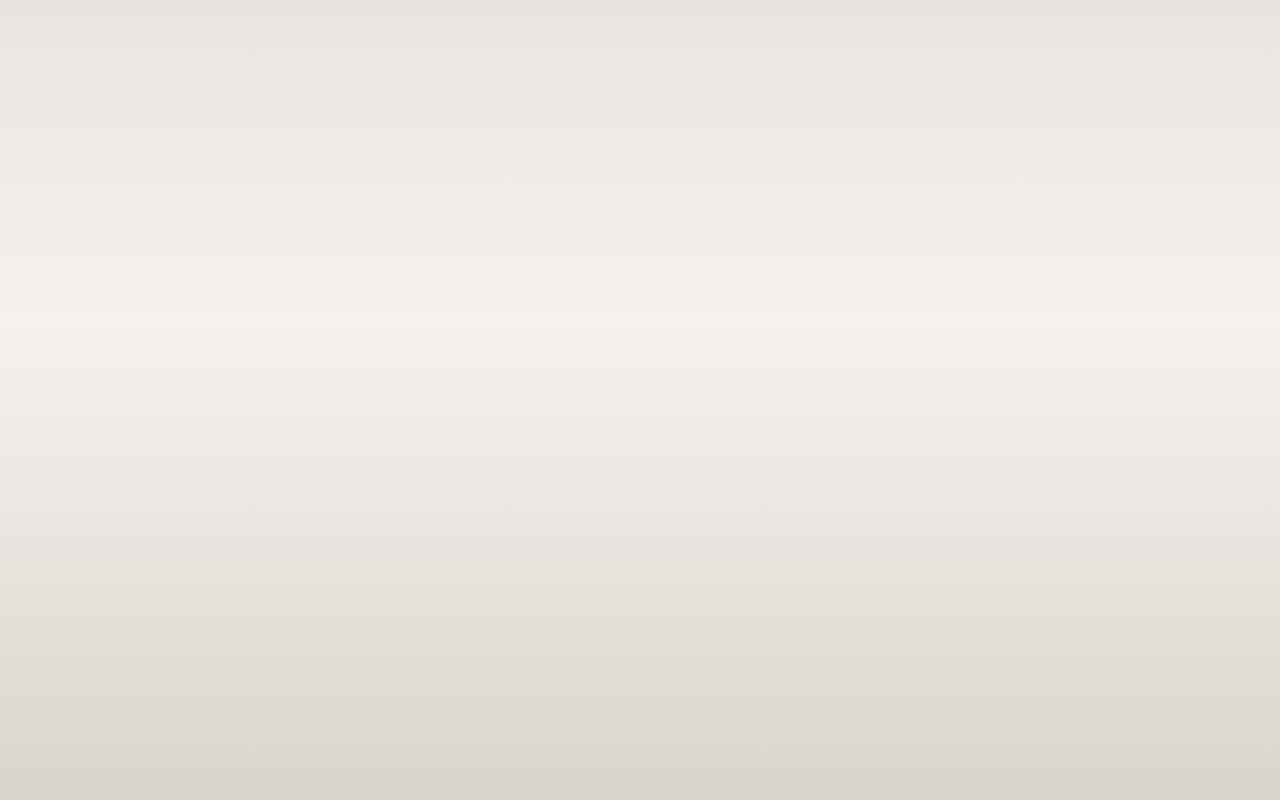
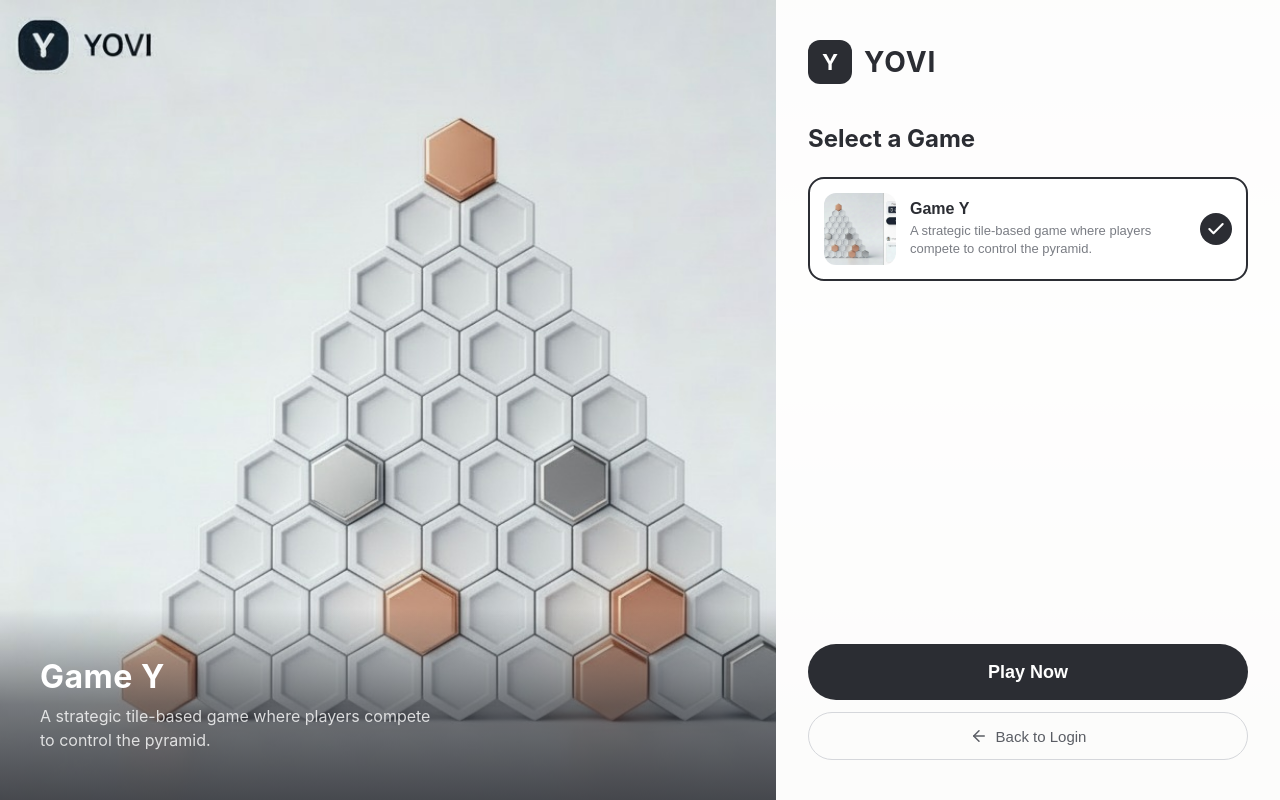
Before and after one commit to Arquisoft/yovi_en2b, a React app in the folder webapp/: page /gameSelection in a window 1280 px wide. Before the commit this address had no page. Built offline with nearby package versions, Linux system fonts and the light colour scheme; the HTML template or start-up script is replaced by a standard one.

Commit message:
Added a game selection screen

```diff
--- a/webapp/src/App.tsx
+++ b/webapp/src/App.tsx
@@ -14,13 +14,15 @@ import { Routes, Route } from "react-router-dom";
 import LoginPage from "./pages/LoginPage";
 import GamePage from "./pages/GamePage";
 import RegisterScreen from "./components/RegisterForm";
+import GameSelectionScreen from "./components/GameSelectionScreen";
 
 function App() {
   return (
     <Routes>
       <Route path="/" element={<LoginPage />} />
       <Route path="/register" element={<RegisterScreen />} />
-      <Route path="/game" element={<GamePage />} />
+      <Route path="/gamey" element={<GamePage />} />
+      <Route path="/gameSelection" element={<GameSelectionScreen/>}/>
     </Routes>
   );
 }
--- /dev/null
+++ b/webapp/src/components/GameSelectionScreen.tsx
@@ -0,0 +1,138 @@
+"use client";
+
+import { useNavigate } from "react-router-dom";
+import { useState } from "react";
+import "../style/GameSelectionScreen.css";
+
+interface Game {
+    id: string;
+    name: string;
+    description: string;
+    imageURL: string;
+}
+
+interface GameSelectionScreenProps{
+    onSelectGame?: (gameId: string) => void; //función que redirige al juego elegido
+    onBack?: () => void; //vuelve al login (en principio)
+}
+
+const games: Game[] = [
+    {
+        id: "gamey",
+        name: "Game Y",
+        description:"A strategic tile-based game where players compete to control the pyramid.",
+        imageURL: "/GameY-Image.jpeg",
+    }
+]; //TODO -> no hardcodear la lista de juegos estaría bien
+
+const gameRoutes: Record<string, string> = {
+  gamey: "/gamey",
+
+};
+
+export default function GameSelectionScreen( {onSelectGame, onBack} : GameSelectionScreenProps){
+
+const [selectedGame, setSelectedGame] = useState<Game>(games[0]);
+const navigate = useNavigate();
+
+const handleGameClick = (game: Game) => {
+    setSelectedGame(game);
+};
+
+const handlePlayClick = () => {
+    onSelectGame?.(selectedGame.id);
+    const route = gameRoutes[selectedGame.id] ?? "/gameSelection";
+    navigate(route);
+};
+
+  const handleBack = () => {
+    onBack?.();
+    navigate("/"); // vuelve al login
+  };
+
+return (
+    <div className="selection-screen">
+      {/* Imagen del juego seleccionado */}
+      <div className="selection-preview">
+        <img
+          src={selectedGame.imageURL}
+          alt={selectedGame.name}
+          className="selection-preview-image"
+        />
+        <div className="selection-preview-overlay">
+          <h2 className="selection-preview-title">{selectedGame.name}</h2>
+          <p className="selection-preview-description">{selectedGame.description}</p>
+        </div>
+      </div>
+
+      <div className="selection-sidebar">
+        {/* Logo YOVI */}
+        <div className="selection-logo">
+          <div className="selection-logo-icon" aria-hidden="true">
+            <span>Y</span>
+          </div>
+          <span className="selection-logo-text">YOVI</span>
+        </div>
+
+        <h1 className="selection-title">Select a Game</h1>
+
+        {/* Lista con todos los juegos */}
+        <div className="selection-list">
+          {games.map((game) => ( /*itero sobre la lista de juegos y creo un boton por cada uno*/
+            <button
+                key={game.id} className={`selection-game-card ${selectedGame.id === game.id ? "selection-game-card--active" : ""}`}
+                onClick={() => handleGameClick(game)}
+                aria-pressed={selectedGame.id === game.id}
+            > {/*Al boton le meto imagen nombre descripcion del juego.*/}
+              <div className="selection-game-thumb">
+                <img src={game.imageURL} alt="" />
+              </div>
+              <div className="selection-game-info">
+                <h3 className="selection-game-name">{game.name}</h3>
+                <p className="selection-game-desc">{game.description}</p>
+              </div>
+              {selectedGame.id === game.id && (
+                <div className="selection-game-check">
+                  <svg
+                    width="20"
+                    height="20"
+                    viewBox="0 0 24 24"
+                    fill="none"
+                    stroke="currentColor"
+                    strokeWidth="2.5"
+                    strokeLinecap="round"
+                    strokeLinejoin="round"
+                  > {/*esto es un check */}
+                    <polyline points="20 6 9 17 4 12" />
+                  </svg>
+                </div>
+              )}
+            </button>
+          ))}
+        </div>
+        {/* Botones */}
+        <div className="selection-actions">
+          <button className="selection-play-btn" onClick={handlePlayClick}>
+            Play Now
+          </button>
+          <button className="selection-back-btn" onClick={handleBack}>
+            <svg
+              width="18"
+              height="18"
+              viewBox="0 0 24 24"
+              fill="none"
+              stroke="currentColor"
+              strokeWidth="2"
+              strokeLinecap="round"
+              strokeLinejoin="round"
+            >
+              <line x1="19" y1="12" x2="5" y2="12" />
+              <polyline points="12 19 5 12 12 5" />
+            </svg>
+            Back to Login
+          </button>
+        </div>
+      </div>
+    </div>
+  );
+}
--- a/webapp/src/components/LoginForm.tsx
+++ b/webapp/src/components/LoginForm.tsx
@@ -26,7 +26,7 @@ export default function LoginScreen({onLogin, onSignUp, /*onForgotPassword,*/} :
     //TODO -> validación campos
     onLogin?.(username, password); //Funcionalidad del login, se llama a la función onLogin pasada con el username y password actuales
 
-    navigate("/game");
+    navigate("/gameSelection");
   };
 
 
--- /dev/null
+++ b/webapp/src/style/GameSelectionScreen.css
@@ -0,0 +1,298 @@
+/* ── Game Selection Screen ── */
+
+.selection-screen {
+  display: flex;
+  min-height: 100vh;
+  background: linear-gradient(180deg, #e8e4df 0%, #f5f2ed 40%, #d9d4cd 100%);
+}
+
+/* ── Preview (Left Side) ── */
+
+.selection-preview {
+  flex: 1;
+  position: relative;
+  display: flex;
+  align-items: center;
+  justify-content: center;
+  min-height: 100vh;
+  overflow: hidden;
+}
+
+.selection-preview-image {
+  width: 100%;
+  height: 100%;
+  object-fit: cover;
+  object-position: center left;
+  position: absolute;
+  inset: 0;
+}
+
+.selection-preview-overlay {
+  position: absolute;
+  bottom: 0;
+  left: 0;
+  right: 0;
+  padding: 48px 40px;
+  background: linear-gradient(
+    0deg,
+    rgba(43, 45, 51, 0.85) 0%,
+    rgba(43, 45, 51, 0.6) 50%,
+    transparent 100%
+  );
+}
+
+.selection-preview-title {
+  font-size: 32px;
+  font-weight: 700;
+  color: #ffffff;
+  margin: 0 0 8px 0;
+  letter-spacing: 0.5px;
+}
+
+.selection-preview-description {
+  font-size: 16px;
+  color: rgba(255, 255, 255, 0.8);
+  margin: 0;
+  line-height: 1.5;
+  max-width: 400px;
+}
+
+/* ── Sidebar (Right Side) ── */
+
+.selection-sidebar {
+  width: 440px;
+  min-width: 360px;
+  background: rgba(255, 255, 255, 0.92);
+  display: flex;
+  flex-direction: column;
+  padding: 40px 32px;
+  box-shadow: -8px 0 40px rgba(0, 0, 0, 0.08);
+}
+
+/* ── Logo ── */
+
+.selection-logo {
+  display: flex;
+  align-items: center;
+  gap: 12px;
+  margin-bottom: 40px;
+}
+
+.selection-logo-icon {
+  width: 44px;
+  height: 44px;
+  border-radius: 12px;
+  background: #2b2d33;
+  display: flex;
+  align-items: center;
+  justify-content: center;
+}
+
+.selection-logo-icon span {
+  color: #ffffff;
+  font-size: 22px;
+  font-weight: 700;
+  line-height: 1;
+}
+
+.selection-logo-text {
+  font-size: 28px;
+  font-weight: 700;
+  color: #2b2d33;
+  letter-spacing: 1px;
+}
+
+/* ── Title ── */
+
+.selection-title {
+  font-size: 24px;
+  font-weight: 700;
+  color: #2b2d33;
+  margin: 0 0 24px 0;
+}
+
+/* ── Game List ── */
+
+.selection-list {
+  flex: 1;
+  display: flex;
+  flex-direction: column;
+  gap: 12px;
+  overflow-y: auto;
+}
+
+.selection-game-card {
+  display: flex;
+  align-items: center;
+  gap: 14px;
+  padding: 14px;
+  border: 2px solid transparent;
+  border-radius: 16px;
+  background: linear-gradient(135deg, #f5f7fa 0%, #f8f8f7 100%);
+  cursor: pointer;
+  text-align: left;
+  transition: border-color 0.2s, background 0.2s, transform 0.15s;
+}
+
+.selection-game-card:hover {
+  background: linear-gradient(135deg, #eef1f4 0%, #f0f0ef 100%);
+}
+
+.selection-game-card--active {
+  border-color: #2b2d33;
+  background: #ffffff;
+}
+
+.selection-game-card:active {
+  transform: scale(0.98);
+}
+
+/* ── Game Thumbnail ── */
+
+.selection-game-thumb {
+  width: 72px;
+  height: 72px;
+  border-radius: 12px;
+  overflow: hidden;
+  flex-shrink: 0;
+}
+
+.selection-game-thumb img {
+  width: 100%;
+  height: 100%;
+  object-fit: cover;
+}
+
+/* ── Game Info ── */
+
+.selection-game-info {
+  flex: 1;
+  min-width: 0;
+}
+
+.selection-game-name {
+  font-size: 16px;
+  font-weight: 600;
+  color: #2b2d33;
+  margin: 0 0 4px 0;
+}
+
+.selection-game-desc {
+  font-size: 13px;
+  color: #7a7d84;
+  margin: 0;
+  line-height: 1.4;
+  display: -webkit-box;
+  -webkit-line-clamp: 2;
+  -webkit-box-orient: vertical;
+  overflow: hidden;
+}
+
+/* ── Checkmark ── */
+
+.selection-game-check {
+  width: 32px;
+  height: 32px;
+  border-radius: 50%;
+  background: #2b2d33;
+  color: #ffffff;
+  display: flex;
+  align-items: center;
+  justify-content: center;
+  flex-shrink: 0;
+}
+
+/* ── Actions ── */
+
+.selection-actions {
+  display: flex;
+  flex-direction: column;
+  gap: 12px;
+  margin-top: 32px;
+}
+
+.selection-play-btn {
+  width: 100%;
+  height: 56px;
+  border: none;
+  border-radius: 28px;
+  background: #2b2d33;
+  color: #ffffff;
+  font-size: 18px;
+  font-weight: 600;
+  cursor: pointer;
+  transition: background 0.2s, transform 0.15s;
+}
+
+.selection-play-btn:hover {
+  background: #3a3d44;
+}
+
+.selection-play-btn:active {
+  transform: scale(0.98);
+}
+
+.selection-back-btn {
+  display: flex;
+  align-items: center;
+  justify-content: center;
+  gap: 8px;
+  width: 100%;
+  height: 48px;
+  border: 1px solid #d5d7db;
+  border-radius: 24px;
+  background: transparent;
+  color: #5a5d64;
+  font-size: 15px;
+  font-weight: 500;
+  cursor: pointer;
+  transition: color 0.2s, border-color 0.2s, background 0.2s;
+}
+
+.selection-back-btn:hover {
+  color: #2b2d33;
+  border-color: #a0a4ab;
+  background: rgba(0, 0, 0, 0.02);
+}
+
+.selection-back-btn:active {
+  transform: scale(0.98);
+}
+
+/* ── Responsive ── */
+
+@media (max-width: 900px) {
+  .selection-screen {
+    flex-direction: column;
+  }
+
+  .selection-preview {
+    min-height: 40vh;
+    flex: none;
+  }
+
+  .selection-sidebar {
+    width: 100%;
+    min-width: unset;
+    box-shadow: 0 -8px 40px rgba(0, 0, 0, 0.08);
+  }
+}
+
+@media (max-width: 480px) {
+  .selection-sidebar {
+    padding: 32px 20px;
+  }
+
+  .selection-preview-overlay {
+    padding: 32px 20px;
+  }
+
+  .selection-preview-title {
+    font-size: 24px;
+  }
+
+  .selection-game-thumb {
+    width: 56px;
+    height: 56px;
+  }
+}
```
Also changed, not shown: webapp/public/GameY-Image.jpeg (added).
